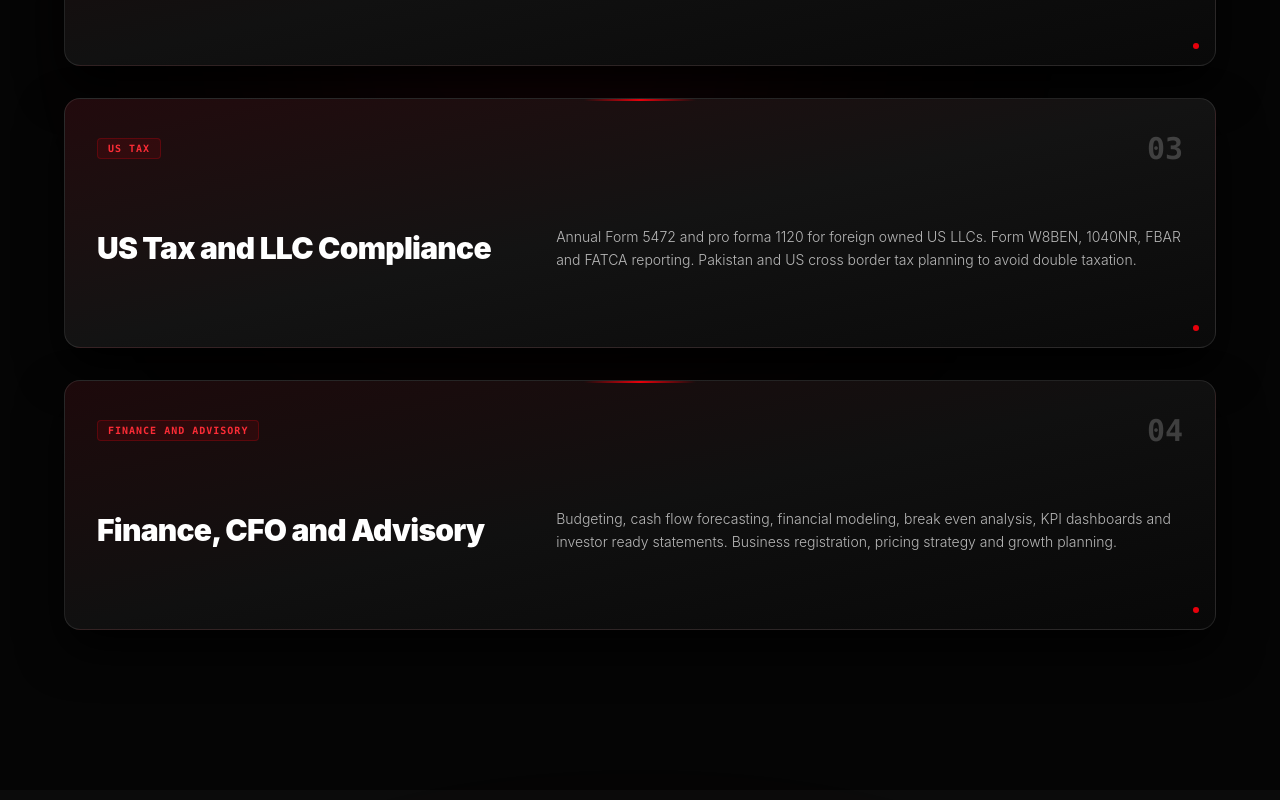
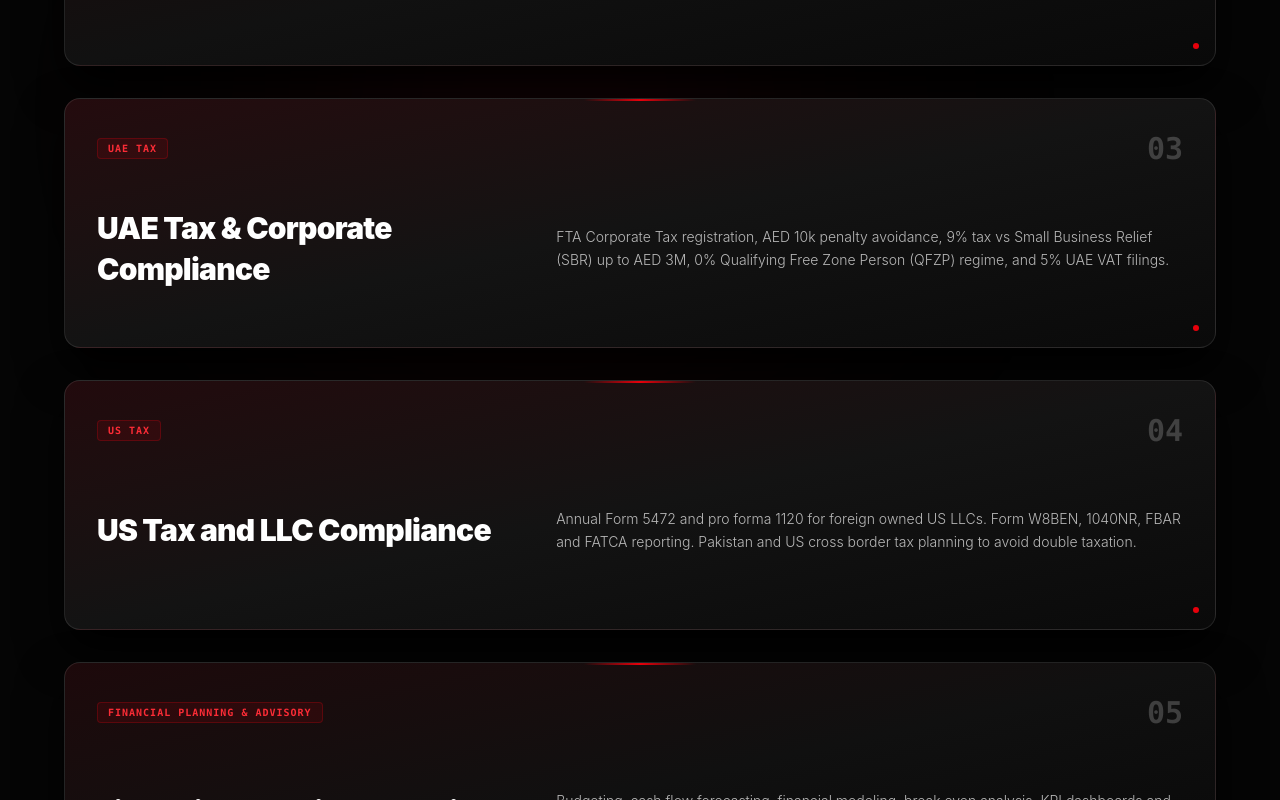
Before and after one commit to devnNexOfficial/netflix-inspired-portfolio, a React (Vite) app: page / in a window 1280 px wide. Shown: the part 2620-3420 px from the top of the page. Built offline with nearby package versions, Linux system fonts and the light colour scheme.

Commit message:
feat: rename Finance card to Financial Planning & Advisory and add dedicated UAE Tax card in Expertise section

```diff
--- a/src/components/Expertise.jsx
+++ b/src/components/Expertise.jsx
@@ -21,16 +21,23 @@ const expertiseData = [
   },
   {
     number: "03",
+    title: "UAE Tax & Corporate Compliance",
+    text: "FTA Corporate Tax registration, AED 10k penalty avoidance, 9% tax vs Small Business Relief (SBR) up to AED 3M, 0% Qualifying Free Zone Person (QFZP) regime, and 5% UAE VAT filings.",
+    tag: "UAE TAX",
+    gradient: "from-[#240b0e] via-[#131313] to-[#0a0a0a]"
+  },
+  {
+    number: "04",
     title: "US Tax and LLC Compliance",
     text: "Annual Form 5472 and pro forma 1120 for foreign owned US LLCs. Form W8BEN, 1040NR, FBAR and FATCA reporting. Pakistan and US cross border tax planning to avoid double taxation.",
     tag: "US TAX",
     gradient: "from-[#220a0d] via-[#131313] to-[#0a0a0a]"
   },
   {
-    number: "04",
-    title: "Finance, CFO and Advisory",
+    number: "05",
+    title: "Financial Planning & Advisory",
     text: "Budgeting, cash flow forecasting, financial modeling, break even analysis, KPI dashboards and investor ready statements. Business registration, pricing strategy and growth planning.",
-    tag: "FINANCE AND ADVISORY",
+    tag: "FINANCIAL PLANNING & ADVISORY",
     gradient: "from-[#1d090b] via-[#101010] to-[#080808]"
   }
 ];
```
